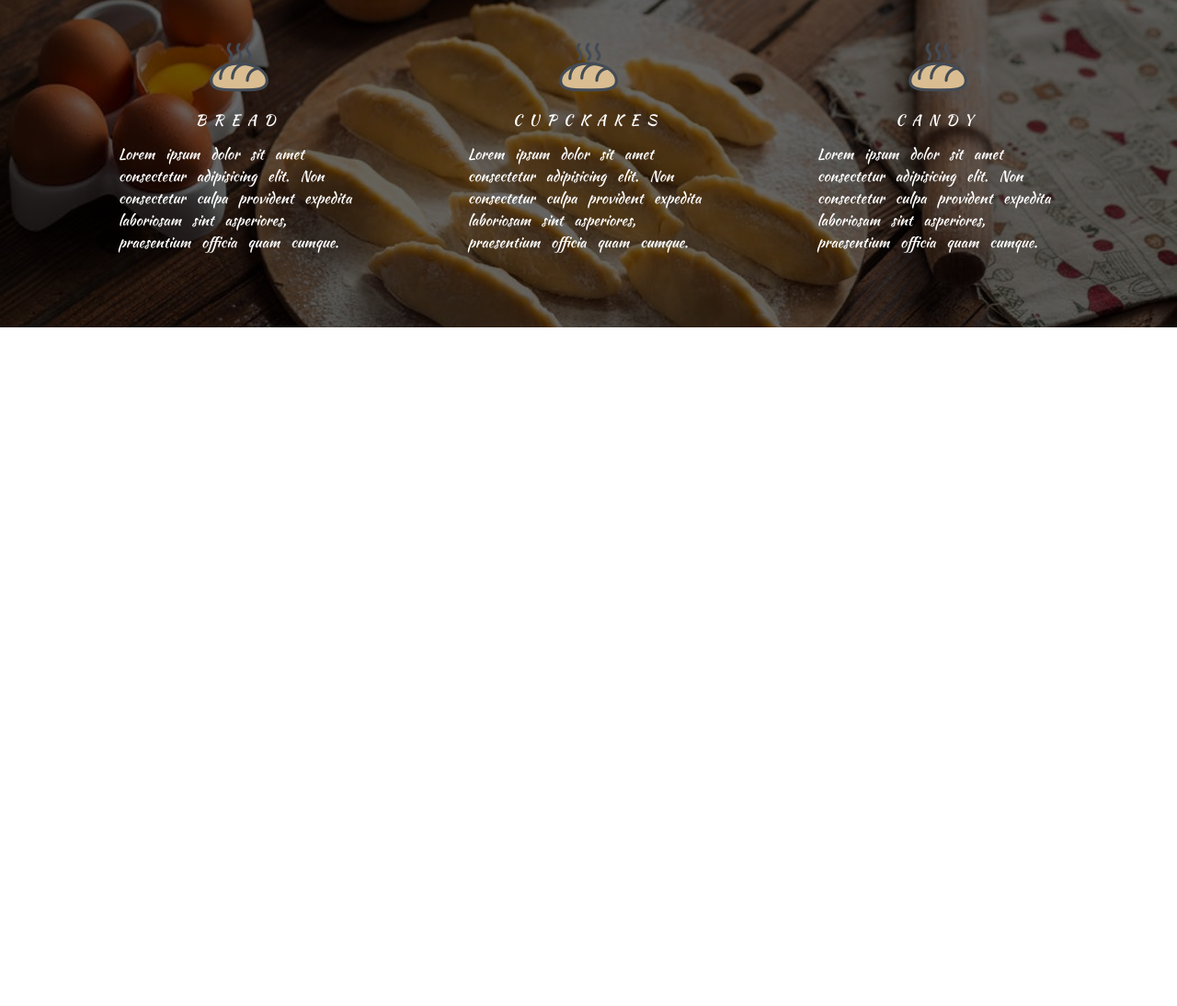
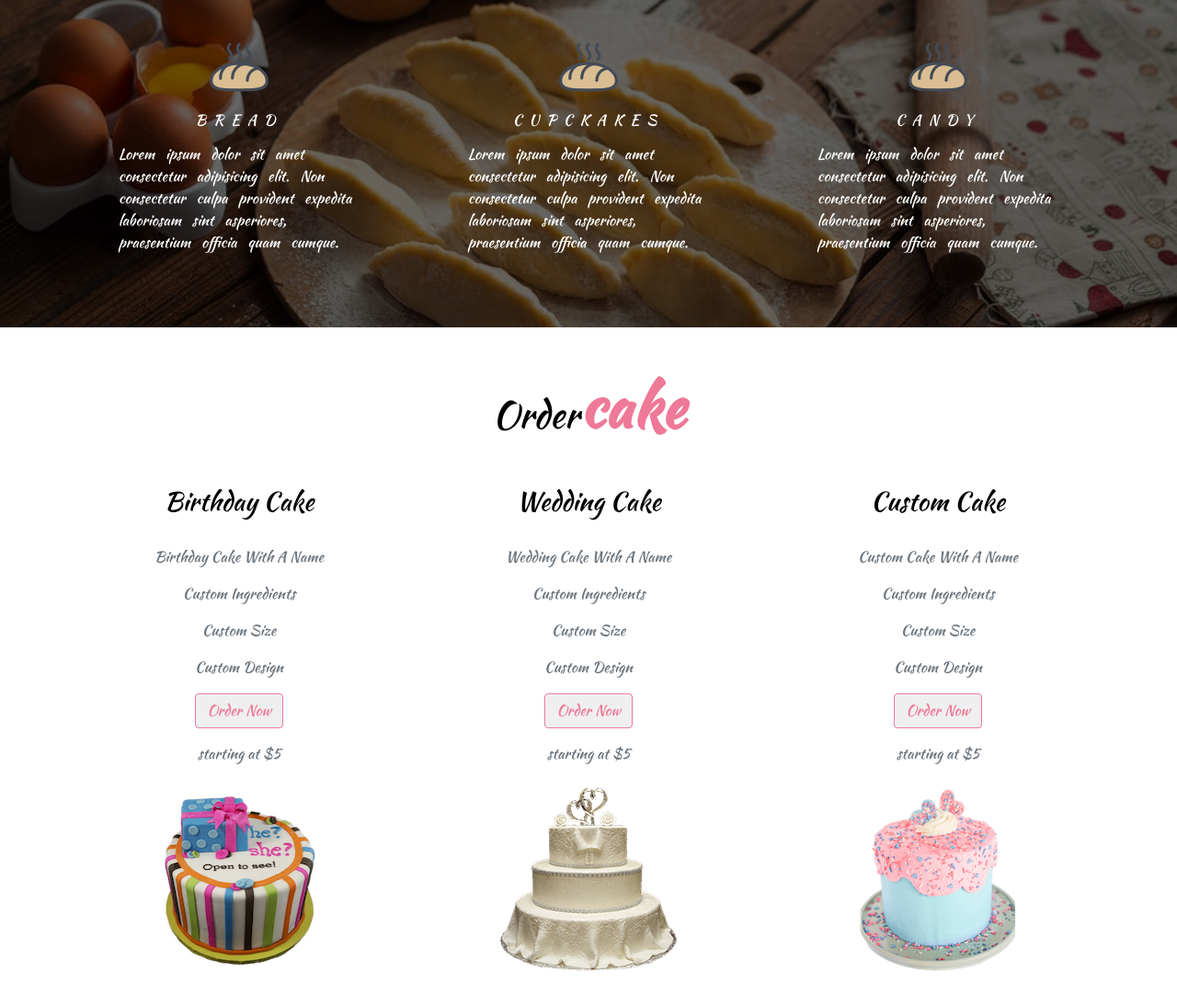
Before and after one commit to sadathimel/Bootstrap-4-Only-Project-With-Font-Awesome-5, a plain HTML site: page Grandma's Sweets Project/index.html in a window 1280 px wide. Shown: the part 3183-4277 px from the top of the page at 92% size. Before the commit the page ends 3539 px from the top, so only its background shows below. Drawn offline with Linux system fonts and the light colour scheme.

Commit message:
end of cake section

```diff
--- a/Grandma's Sweets Project/index.html
+++ b/Grandma's Sweets Project/index.html
@@ -644,6 +644,71 @@
       </div>
     </section>
     <!-- end services section -->
+    <!-- cakes -->
+    <section id="cakes" class="cakes py-5">
+      <div class="container">
+        <!-- section title -->
+        <div class="row">
+          <div class="col-10 mx-auto col-sm-6 text-center">
+            <h1 class="text-capitalize">
+              order<strong class="banner-title">cake</strong>
+            </h1>
+          </div>
+        </div>
+        <!-- end of section title -->
+        <div class="row">
+          <!-- single cake-->
+          <div
+            class="col-11 mx-auto col-md-6 col-lg-4 my-4 text-capitalize text-center"
+          >
+            <h3 class="py-3">birthday cake</h3>
+            <div class="text-muted">
+              <p class="my-3">birthday cake with a name</p>
+              <p class="my-3">custom ingredients</p>
+              <p class="my-3">custom size</p>
+              <p class="my-3">custom design</p>
+              <button type="button" class="btn btn-pink text-capitalize mb-3">order now</button>
+              <p class="text-lowercase mb-4">starting at $5</p>
+              <img src="img/trans-cake.png" class="img-fluid" alt="">
+            </div>
+          </div>
+          <!--end single cake-->
+          <!-- single cake-->
+          <div
+            class="col-11 mx-auto col-md-6 col-lg-4 my-4 text-capitalize text-center"
+          >
+            <h3 class="py-3">wedding cake</h3>
+            <div class="text-muted">
+              <p class="my-3">wedding cake with a name</p>
+              <p class="my-3">custom ingredients</p>
+              <p class="my-3">custom size</p>
+              <p class="my-3">custom design</p>
+              <button type="button" class="btn btn-pink text-capitalize mb-3">order now</button>
+              <p class="text-lowercase mb-4">starting at $5</p>
+              <img src="img/trans-wedding.png" class="img-fluid" alt="">
+            </div>
+          </div>
+          <!--end single cake-->
+          <!-- single cake-->
+          <div
+            class="col-11 mx-auto col-md-6 col-lg-4 my-4 text-capitalize text-center"
+          >
+            <h3 class="py-3">custom cake</h3>
+            <div class="text-muted">
+              <p class="my-3">custom cake with a name</p>
+              <p class="my-3">custom ingredients</p>
+              <p class="my-3">custom size</p>
+              <p class="my-3">custom design</p>
+              <button type="button" class="btn btn-pink text-capitalize mb-3">order now</button>
+              <p class="text-lowercase mb-4">starting at $5</p>
+              <img src="img/trans-custom.png" class="img-fluid" alt="">
+            </div>
+          </div>
+          <!--end single cake-->
+        </div>
+      </div>
+    </section>
+    <!--end of cakes -->
 
     <!-- jquery -->
     <script src="js/jquery-3.3.1.min.js"></script>
```
